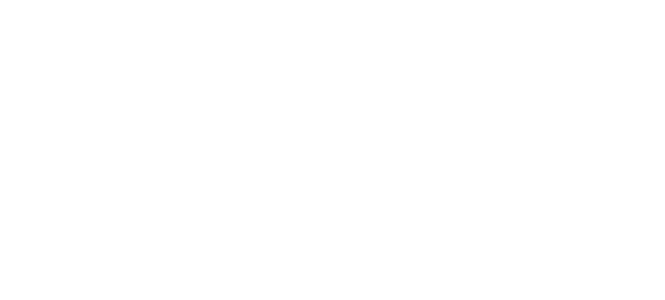
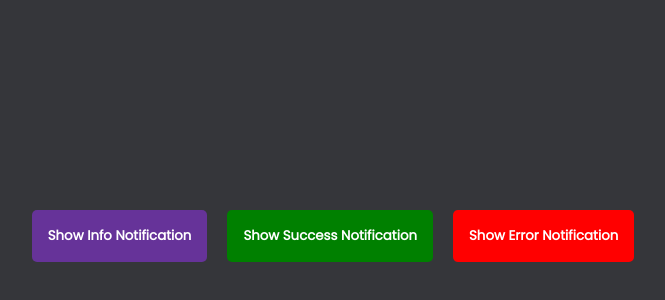
Before and after one commit to Hub-yang/50projects-vue3, a Vue app: page /day27 in a window 1280 px wide. Before the commit this address had no page. Shown: the part 164-464 px from the top of the page, without its empty margins (307-972 px from the left). Built offline with nearby package versions, Linux system fonts and the light colour scheme; a web font is replaced by a local one.

Commit message:
day27:Toast Notification:面包屑消息通知

```diff
--- a/src/router/index.js
+++ b/src/router/index.js
@@ -5,7 +5,7 @@
   routes: [
     {
       path: "/",
-      redirect: "/day26",
+      redirect: "/day27",
     },
     {
       path: "/day01",
@@ -236,5 +236,13 @@
       },
       component: () => import("../views/Day26_DoubleVerticalSlider/Index.vue"),
     },
+    {
+      path: "/day27",
+      name: "day27",
+      meta: {
+        title: "Toast Notification",
+      },
+      component: () => import("../views/Day27_ToastNotification/Index.vue"),
+    },
   ],
 })
--- /dev/null
+++ b/src/views/Day27_ToastNotification/Index.vue
@@ -0,0 +1,43 @@
+<template>
+  <div class="body">
+    <div id="toasts"></div>
+    <div class="btns">
+      <button class="btn info" @click="createNotification(null, 'info')">
+        Show Info Notification
+      </button>
+      <button class="btn success" @click="createNotification(null, 'success')">
+        Show Success Notification
+      </button>
+      <button class="btn error" @click="createNotification(null, 'error')">
+        Show Error Notification
+      </button>
+    </div>
+  </div>
+</template>
+
+<script setup>
+const messages = ["Message One", "Message Two", "Message Three", "Message Four"]
+
+function createNotification(message = null, type) {
+  const toasts = document.getElementById("toasts")
+  const notif = document.createElement("div")
+  notif.classList.add("toast")
+  notif.classList.add(type)
+
+  notif.innerText = message ? message : getRandomMessage()
+
+  toasts.appendChild(notif)
+
+  setTimeout(() => {
+    notif.remove()
+  }, 1000)
+}
+
+function getRandomMessage() {
+  return messages[Math.floor(Math.random() * messages.length)]
+}
+</script>
+
+<style lang="scss">
+@import "./index.scss";
+</style>
--- /dev/null
+++ b/src/views/Day27_ToastNotification/index.scss
@@ -0,0 +1,78 @@
+@import url('https://fonts.googleapis.com/css2?family=Poppins:wght@200;400&display=swap');
+
+.body {
+  background-color: #35363A;
+  font-family: 'Poppins', sans-serif;
+  display: flex;
+  flex-direction: column;
+  align-items: center;
+  justify-content: center;
+  height: 100vh;
+  width: 100vw;
+  overflow: hidden;
+  margin: 0;
+
+  .btns {
+    display: flex;
+
+    .btn {
+      margin: 0 10px;
+      color: #fff;
+      font-family: inherit;
+      font-weight: bold;
+      padding: 1rem;
+      border-radius: 5px;
+      border: none;
+      cursor: pointer;
+    }
+
+    .btn:focus {
+      outline: none;
+    }
+
+    .btn:active {
+      transform: scale(0.98);
+    }
+
+    .btn.info {
+      background-color: rebeccapurple;
+    }
+
+    .btn.success {
+      background-color: green;
+    }
+
+    .btn.error {
+      background-color: red;
+    }
+  }
+
+  #toasts {
+    position: fixed;
+    top: 10px;
+    right: 10px;
+    display: flex;
+    flex-direction: column;
+    align-items: flex-end;
+  }
+
+  .toast {
+    background-color: #fff;
+    border-radius: 5px;
+    padding: 1rem 2rem;
+    margin: 0.5rem;
+
+  }
+
+  .toast.info {
+    color: rebeccapurple;
+  }
+
+  .toast.success {
+    color: green;
+  }
+
+  .toast.error {
+    color: red;
+  }
+}
```
Also changed, not shown: 1 other file (tests, documents, lock files or other folders).
